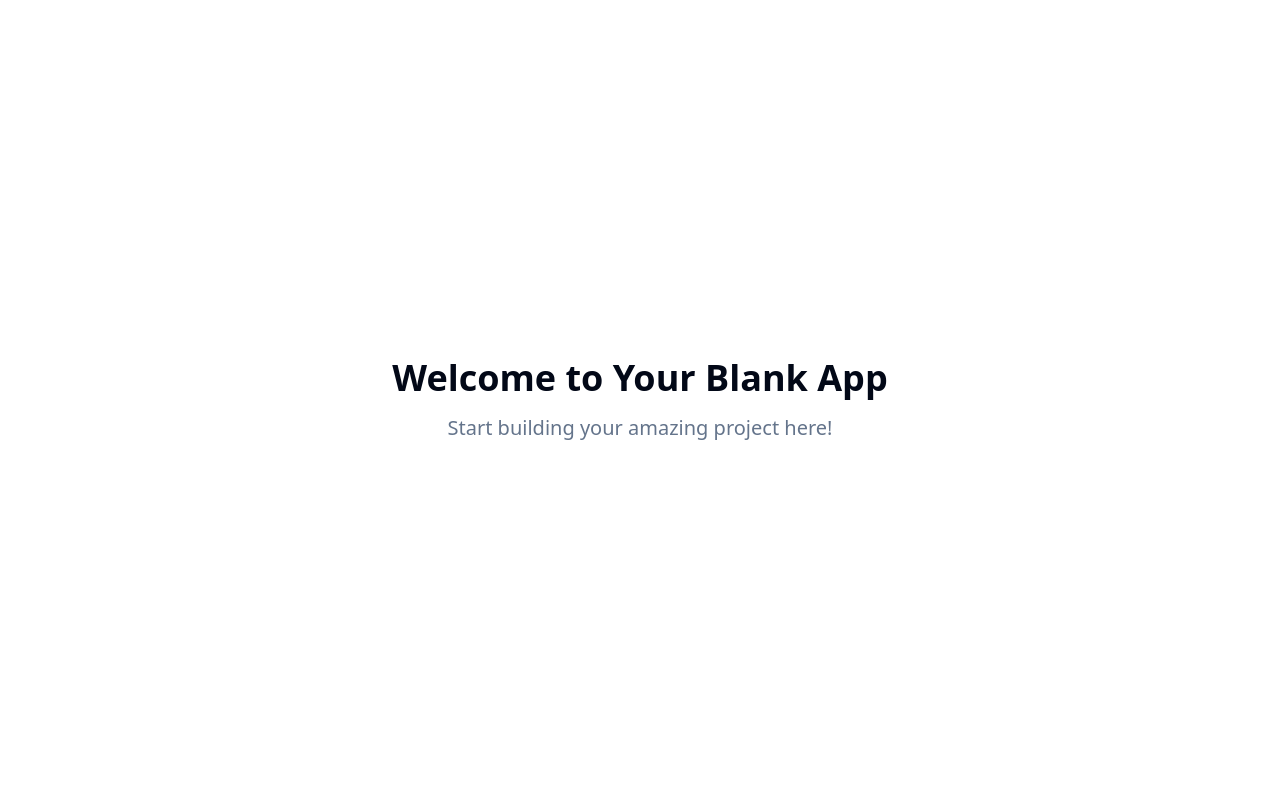
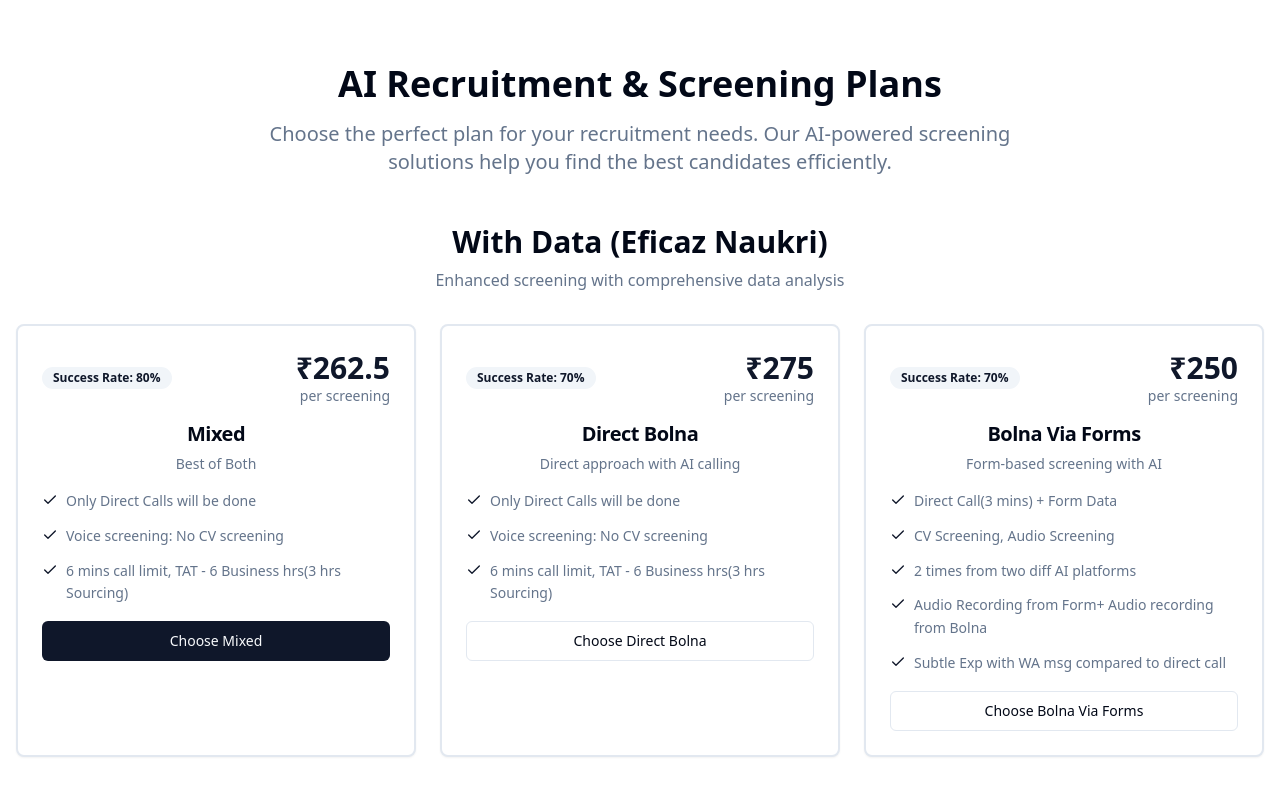
Before and after one commit to areysid/Eficaz, a React (Vite) app: page / in a window 1280 px wide. Shown: the top 800 px of the page. Built offline with nearby package versions, Linux system fonts and the light colour scheme.

Commit message:
Add pricing plans to website
Implement the display of two main pricing plans: "With Data" and "Without Data". Each plan should feature three sub-categories as depicted in the provided image.

```diff
--- /dev/null
+++ b/src/components/PricingPlans.tsx
@@ -0,0 +1,161 @@
+import { Card, CardContent, CardDescription, CardHeader, CardTitle } from "@/components/ui/card";
+import { Badge } from "@/components/ui/badge";
+import { Button } from "@/components/ui/button";
+import { Check } from "lucide-react";
+
+const PricingPlans = () => {
+  const withDataPlans = [
+    {
+      name: "Mixed",
+      successRate: "80%",
+      price: "262.5",
+      description: "Best of Both",
+      features: [
+        "Only Direct Calls will be done",
+        "Voice screening: No CV screening",
+        "6 mins call limit, TAT - 6 Business hrs(3 hrs Sourcing)"
+      ]
+    },
+    {
+      name: "Direct Bolna",
+      successRate: "70%",
+      price: "275",
+      description: "Direct approach with AI calling",
+      features: [
+        "Only Direct Calls will be done",
+        "Voice screening: No CV screening",
+        "6 mins call limit, TAT - 6 Business hrs(3 hrs Sourcing)"
+      ]
+    },
+    {
+      name: "Bolna Via Forms",
+      successRate: "70%",
+      price: "250",
+      description: "Form-based screening with AI",
+      features: [
+        "Direct Call(3 mins) + Form Data",
+        "CV Screening, Audio Screening",
+        "2 times from two diff AI platforms",
+        "Audio Recording from Form+ Audio recording from Bolna",
+        "Subtle Exp with WA msg compared to direct call"
+      ]
+    }
+  ];
+
+  const withoutDataPlans = [
+    {
+      name: "Mixed",
+      successRate: "80%",
+      price: "187.5",
+      description: "Best of Both",
+      features: [
+        "Only Direct Calls will be done",
+        "Voice screening: No CV screening",
+        "6 mins call limit, TAT - 6 Business hrs(3 hrs Sourcing)"
+      ]
+    },
+    {
+      name: "Direct Bolna",
+      successRate: "70%",
+      price: "200",
+      description: "Direct approach with AI calling",
+      features: [
+        "Only Direct Calls will be done",
+        "Voice screening: No CV screening",
+        "6 mins call limit, TAT - 6 Business hrs(3 hrs Sourcing)"
+      ]
+    },
+    {
+      name: "Bolna Via Forms",
+      successRate: "70%",
+      price: "175",
+      description: "Form-based screening with AI",
+      features: [
+        "Direct Call(3 mins) + Form Data",
+        "CV Screening, Audio Screening",
+        "2 times from two diff AI platforms",
+        "Audio Recording from Form+ Audio recording from Bolna",
+        "Subtle Exp with WA msg compared to direct call"
+      ]
+    }
+  ];
+
+  const PlanCard = ({ plan, category }: { plan: any, category: string }) => (
+    <Card className="relative h-full transition-all duration-300 hover:shadow-lg border-2 hover:border-primary/20">
+      <CardHeader className="text-center pb-4">
+        <div className="flex items-center justify-between mb-2">
+          <Badge variant="secondary" className="text-xs">
+            Success Rate: {plan.successRate}
+          </Badge>
+          <div className="text-right">
+            <div className="text-3xl font-bold text-primary">₹{plan.price}</div>
+            <div className="text-sm text-muted-foreground">per screening</div>
+          </div>
+        </div>
+        <CardTitle className="text-xl">{plan.name}</CardTitle>
+        <CardDescription className="text-sm">{plan.description}</CardDescription>
+      </CardHeader>
+      <CardContent className="space-y-4">
+        <div className="space-y-3">
+          {plan.features.map((feature: string, index: number) => (
+            <div key={index} className="flex items-start gap-2">
+              <Check className="h-4 w-4 text-primary mt-0.5 flex-shrink-0" />
+              <span className="text-sm text-muted-foreground leading-relaxed">{feature}</span>
+            </div>
+          ))}
+        </div>
+        <Button className="w-full mt-6" variant={plan.name === "Mixed" ? "default" : "outline"}>
+          Choose {plan.name}
+        </Button>
+      </CardContent>
+    </Card>
+  );
+
+  return (
+    <section className="py-16 px-4">
+      <div className="max-w-7xl mx-auto">
+        <div className="text-center mb-12">
+          <h1 className="text-4xl font-bold mb-4">AI Recruitment & Screening Plans</h1>
+          <p className="text-xl text-muted-foreground max-w-3xl mx-auto">
+            Choose the perfect plan for your recruitment needs. Our AI-powered screening solutions
+            help you find the best candidates efficiently.
+          </p>
+        </div>
+
+        {/* With Data Plans */}
+        <div className="mb-16">
+          <div className="text-center mb-8">
+            <h2 className="text-3xl font-bold mb-2">With Data (Eficaz Naukri)</h2>
+            <p className="text-muted-foreground">Enhanced screening with comprehensive data analysis</p>
+          </div>
+          <div className="grid md:grid-cols-3 gap-6">
+            {withDataPlans.map((plan, index) => (
+              <PlanCard key={index} plan={plan} category="with-data" />
+            ))}
+          </div>
+        </div>
+
+        {/* Without Data Plans */}
+        <div>
+          <div className="text-center mb-8">
+            <h2 className="text-3xl font-bold mb-2">Without Data (Client Naukri)</h2>
+            <p className="text-muted-foreground">Efficient screening without extensive data requirements</p>
+          </div>
+          <div className="grid md:grid-cols-3 gap-6">
+            {withoutDataPlans.map((plan, index) => (
+              <PlanCard key={index} plan={plan} category="without-data" />
+            ))}
+          </div>
+        </div>
+
+        <div className="text-center mt-12">
+          <p className="text-sm text-muted-foreground">
+            All plans include 24/7 support and detailed analytics. Contact us for custom enterprise solutions.
+          </p>
+        </div>
+      </div>
+    </section>
+  );
+};
+
+export default PricingPlans;
--- a/src/pages/Index.tsx
+++ b/src/pages/Index.tsx
@@ -1,12 +1,9 @@
-// Update this page (the content is just a fallback if you fail to update the page)
+import PricingPlans from "@/components/PricingPlans";
 
 const Index = () => {
   return (
-    <div className="min-h-screen flex items-center justify-center bg-background">
-      <div className="text-center">
-        <h1 className="text-4xl font-bold mb-4">Welcome to Your Blank App</h1>
-        <p className="text-xl text-muted-foreground">Start building your amazing project here!</p>
-      </div>
+    <div className="min-h-screen bg-background">
+      <PricingPlans />
     </div>
   );
 };
```
